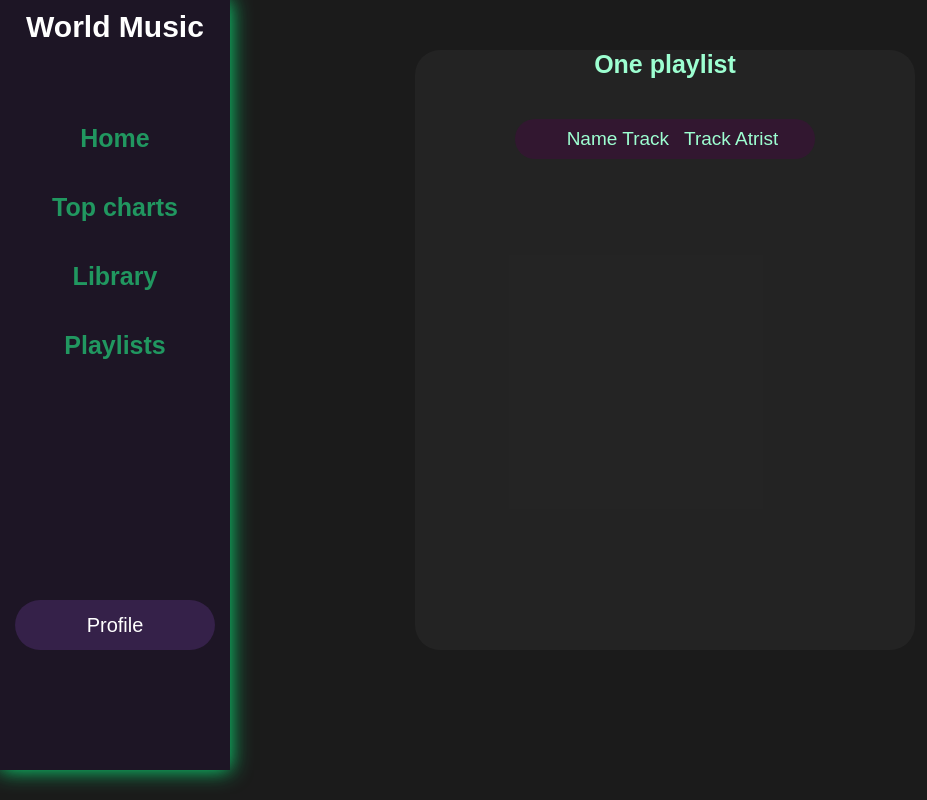
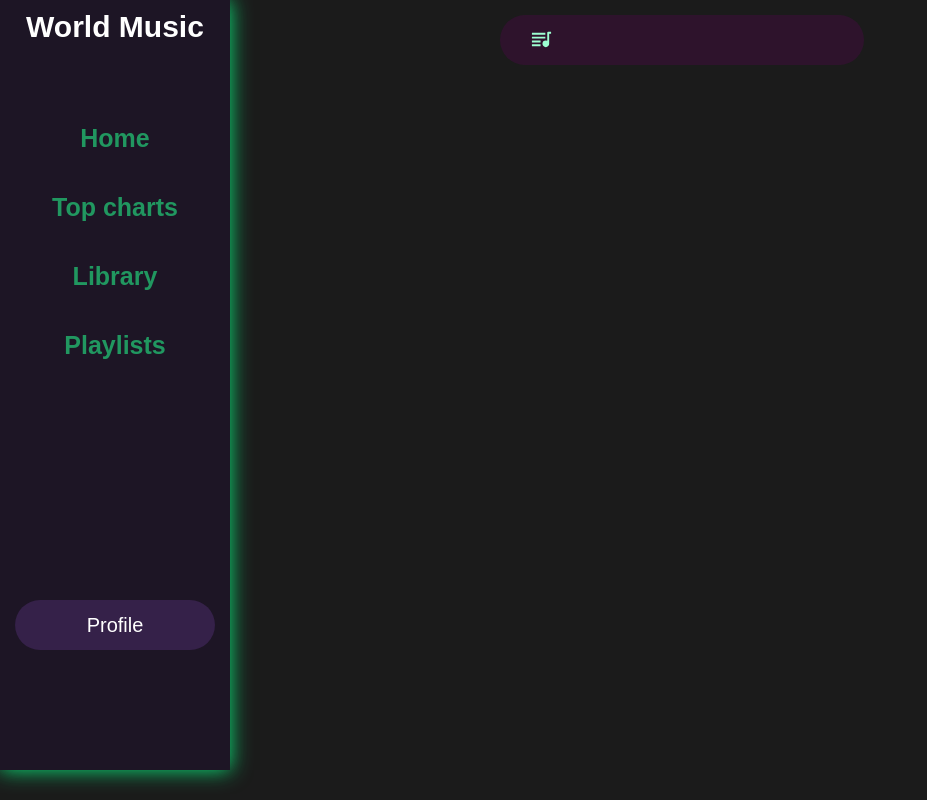
Before and after one commit to Weronnip/World-music, a React (Vite) app in the folder src/main/resources/static/frontend/: page / in a window 1280 px wide. Shown: the whole page, without its empty margins (0-927 px from the left). Built offline with nearby package versions, Linux system fonts and the light colour scheme; a web font is replaced by a local one.

Commit message:
add pop-up, add header on home page

```diff
--- a/src/main/resources/static/frontend/src/View/Home.jsx
+++ b/src/main/resources/static/frontend/src/View/Home.jsx
@@ -1,16 +1,37 @@
 import './css/home.css'
+import { IconName, BiSolidPlaylist } from "react-icons/bi/index";
+
 
 function Home() {
     return(
-
         <div className="section">
+            <div className="header">
+                <ul className="nav-list">
+                    <li><a href="#openModal" className='openModal' title='playlist'><BiSolidPlaylist /> </a></li>
+                    <li><a href="#"></a></li>
+                    <li><a href="#"></a></li>
+                    <li><a href="#"></a></li>
+                </ul>
+            </div>
             <div className="wrappers">
                 <div className="playlist">
-                    <div className="name-block">One playlist</div>
-                    <div className="track-list">
-                        <div className="information-track">
-                            <div className="name-track">Name Track</div>
-                            <div className="artist-track">Track Atrist</div>
+                    <div className="modal" id='openModal'>
+                        <div className="modal_dialog">
+                            <div className="modal_content">
+                                <div className="model_header">
+                                    <div className="name-block">One playlist
+                                    <a href="#close" title='Close' className='close'>x</a>
+                                    </div>
+                                </div>
+                                <div className="modal_body">
+                                    <div className="track-list">
+                                        <div className="information-track">
+                                            <div className="name-track">Name Track</div>
+                                            <div className="artist-track">Track Atrist</div>
+                                        </div>
+                                    </div>
+                                </div>
+                            </div>
                         </div>
                     </div>
                 </div>
--- a/src/main/resources/static/frontend/src/View/css/Home.css
+++ b/src/main/resources/static/frontend/src/View/css/Home.css
@@ -27,6 +27,33 @@ body {
   justify-content: center;
 }
 
+.header {
+  background-color: #420c3e81;
+  border-radius: 25px;
+  display: flex;
+  justify-items: center;
+  width: 800px;
+  height: 50px;
+  padding-left: 15px;
+  padding-top: 13px;
+  margin-left: 500px;
+  margin-top: 15px;
+}
+
+.nav-list {
+  list-style-type: none;
+  text-align: center;
+}
+
+.openModal {
+  color: #9dffd1;
+  text-decoration: none;
+  text-align: start;
+  font-size: 23px;
+  padding-left: 15px;
+  font-weight: 500;
+}
+
 .wrappers {
   width: 600px;
   height: 600px;
@@ -36,10 +63,8 @@ body {
 }
 
 .playlist {
-  background-color: #2c2c2c81;
-  border-radius: 25px;
-  width: 500px;
-  text-align: center;
+  display: flex;
+  justify-content: center;
 }
 
 .name-block {
@@ -54,6 +79,10 @@ body {
   text-align: center;
   display: flex;
   justify-content: center;
+}
+
+.name-block {
+  margin-top: 15px;
 }
 
 .information-track {
@@ -72,3 +101,122 @@ body {
   font-size: 19px;
   padding-left: 15px;
 }
+
+/* popup */
+
+.modal {
+  background: #222222;
+  z-index: 1050;
+  opacity: 0;
+  width: 320px;
+  -webkit-transition: opacity 200ms ease-in;
+  -moz-transition: opacity 200ms ease-in;
+  transition: opacity 200ms ease-in;
+  pointer-events: none;
+  margin-top: 50px;
+  display: flex;
+  justify-content: center;
+  border-radius: 25px;
+}
+
+.modal:target {
+  opacity: 1;
+  pointer-events: auto;
+  overflow-y: auto;
+}
+
+.modal-dialog {
+  position: relative;
+  width: auto;
+  display: flex;
+  justify-content: center;
+  margin: 10px;
+  margin-top: 30px;
+}
+@media (min-width: 576px) {
+.modal-dialog {
+    max-width: 300px;
+    margin: 30px auto;
+}
+}
+
+.modal-content {
+  position: relative;
+  display: -webkit-box;
+  display: -webkit-flex;
+  display: -ms-flexbox;
+  display: flex;
+  -webkit-box-orient: vertical;
+  -webkit-box-direction: normal;
+  -webkit-flex-direction: column;
+  -ms-flex-direction: column;
+  flex-direction: column;
+  background-color: #fff;
+  -webkit-background-clip: padding-box;
+  background-clip: padding-box;
+  border: 1px solid rgba(0,0,0,.2);
+  border-radius: .3rem;
+  outline: 0;
+}
+@media (min-width: 768px) {
+.modal-content {
+    -webkit-box-shadow: 0 5px 15px rgba(0,0,0,.5);
+    box-shadow: 0 5px 15px rgba(0,0,0,.5);
+  }
+}
+
+.modal-header {
+  display: -webkit-box;
+  display: -webkit-flex;
+  display: -ms-flexbox;
+  display: flex;
+  -webkit-box-align: center;
+  -webkit-align-items: center;
+  -ms-flex-align: center;
+  align-items: center;
+  -webkit-box-pack: justify;
+  -webkit-justify-content: space-between;
+  -ms-flex-pack: justify;
+  justify-content: space-between;
+  padding: 15px;
+  border-bottom: 1px solid #eceeef;
+}
+.modal-title {
+  margin-top: 0;
+  margin-bottom: 0;
+  line-height: 1.5;
+  font-size: 1.25rem;
+  font-weight: 500;
+}
+
+.close {
+  float: right;
+  font-family: sans-serif;
+  font-size: 24px;
+  font-weight: 700;
+  line-height: 1;
+  color: #d8d8d8;
+  text-shadow: 0 1px 0 #fff;
+  opacity: .5;
+  text-decoration: none;
+  transition: all 0.4s;
+}
+
+.close:focus, .close:hover {
+  color: #9dffd1;
+  text-decoration: none;
+  cursor: pointer;
+  opacity: .75;
+}
+
+.modal-body {
+  position: relative;
+  -webkit-box-flex: 1;
+  -webkit-flex: 1 1 auto;
+  -ms-flex: 1 1 auto;
+  flex: 1 1 auto;
+  padding: 15px;
+  overflow: auto;
+  display: flex;
+  justify-content: center;
+}
```
Also changed, not shown: 1 other file (tests, documents, lock files or other folders).
